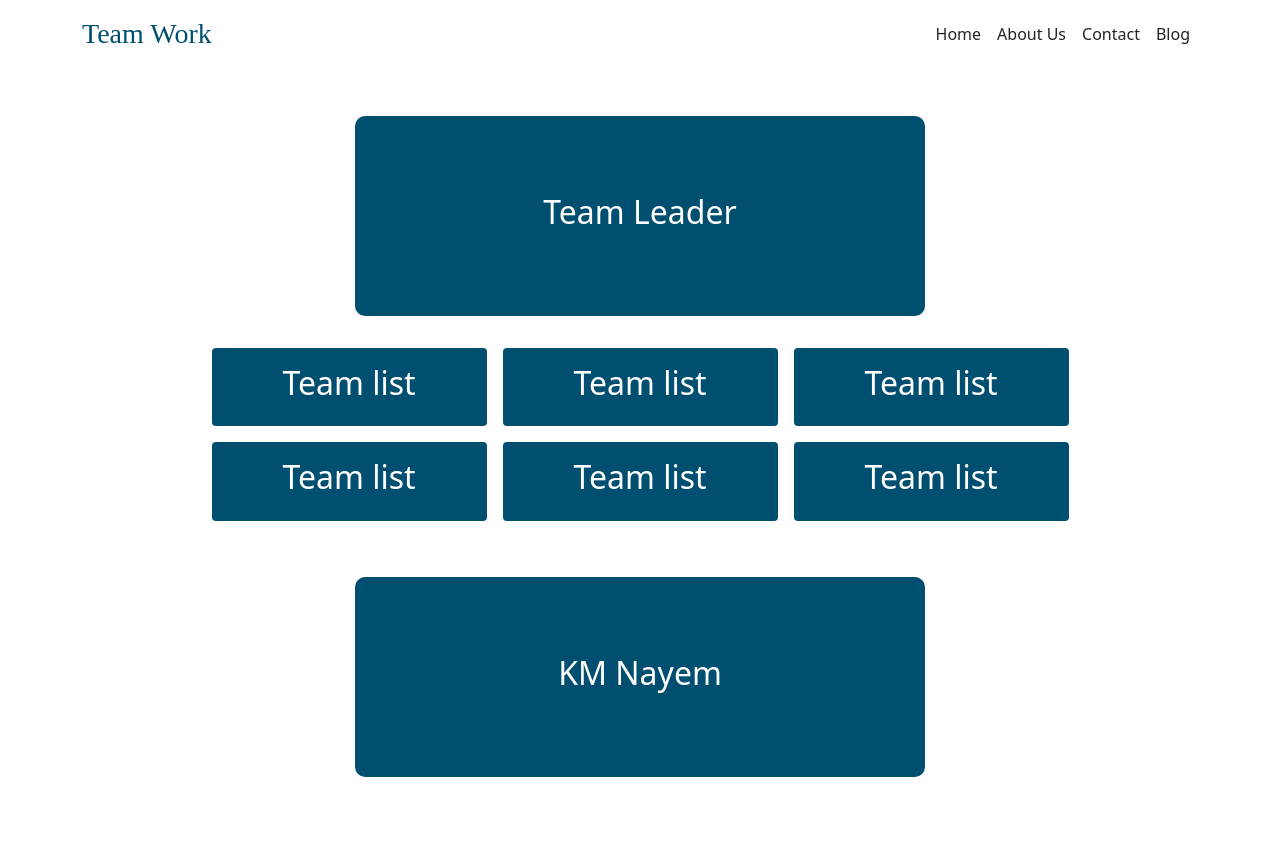
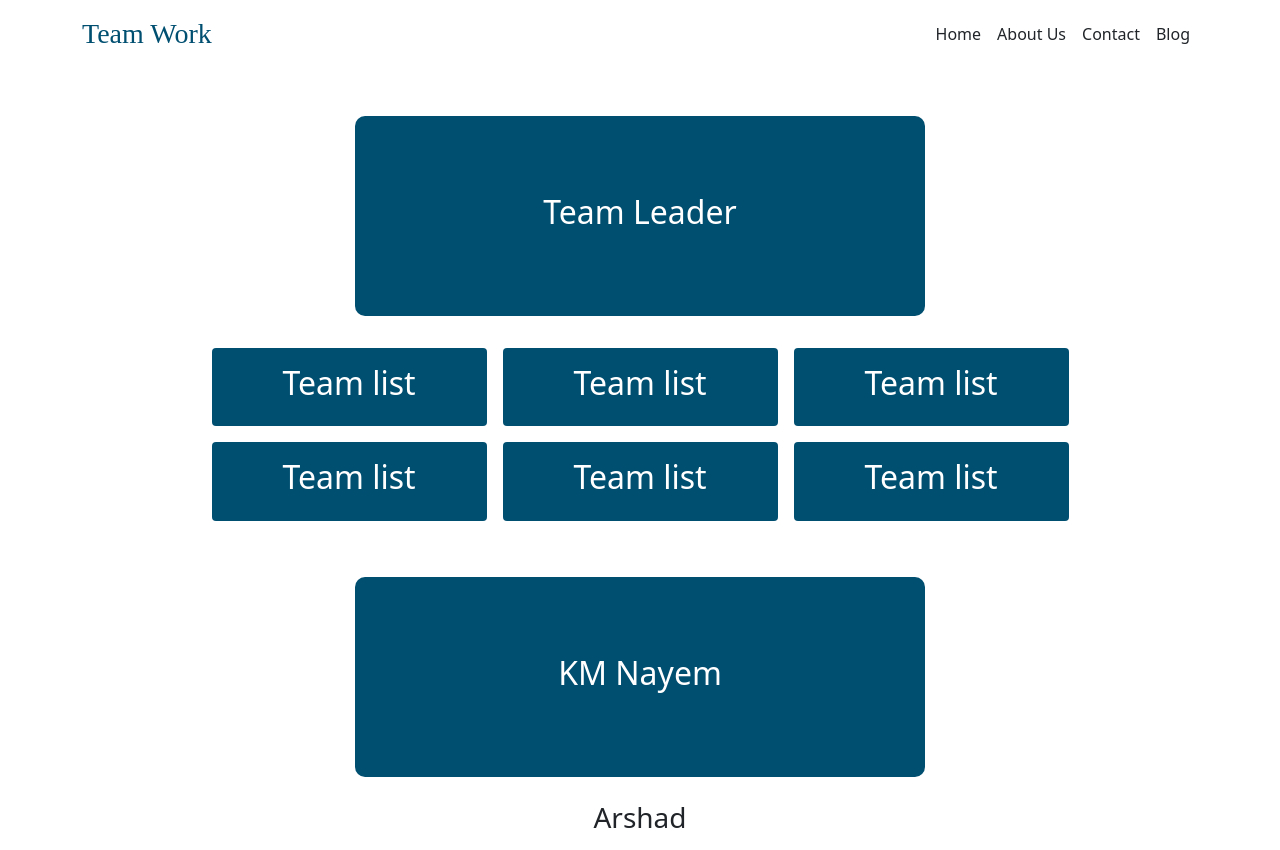
Before and after one commit to protechassistant/project-1, a plain HTML site: page index.html in a window 1280 px wide. Before the commit the page ends 809 px from the top, so only its background shows below. Drawn offline with nearby package versions, Linux system fonts and the light colour scheme; a web font is replaced by a local one.

Commit message:
Arshad added his name

```diff
--- a/index.html
+++ b/index.html
@@ -113,7 +113,7 @@
             <!-- member part      -->
             <div class="member-container mt-4 ">
                 <div class="row m-2 d-flex d-flex justify-content-center ">
-
+                    <h3 class="text-center ">Arshad</h3>
                 </div>
             </div>
 
```
